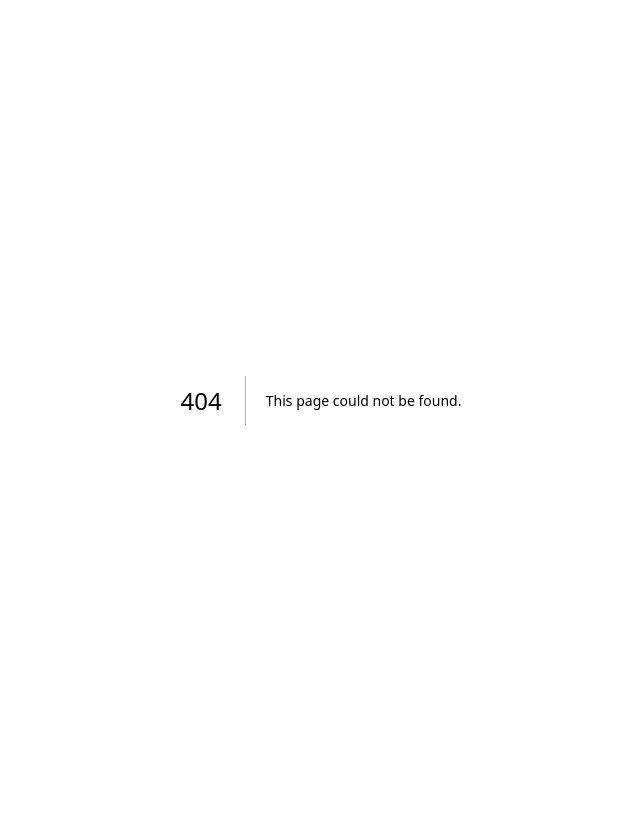
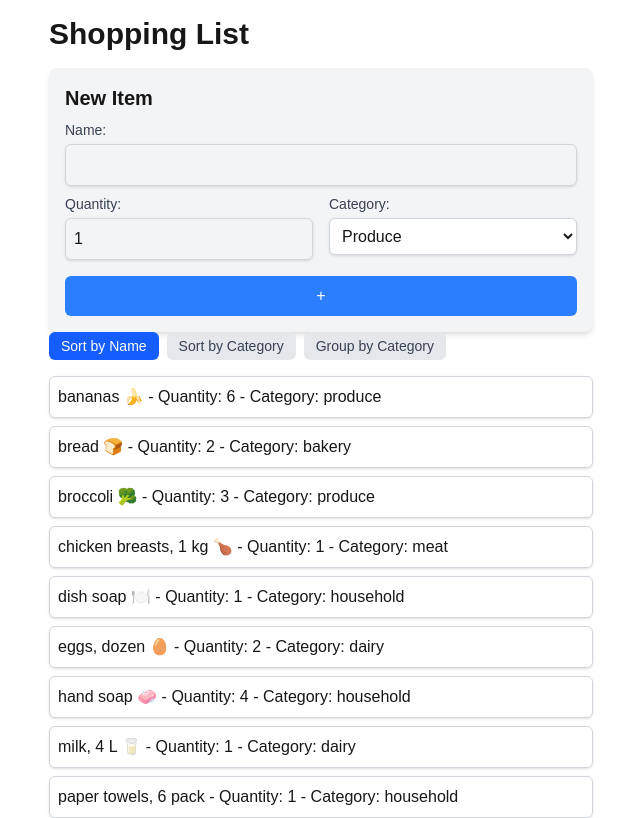
Before and after one commit to Stephen-C-Noh/cprg306-assignments, a Next.js app: page /week-6 in a window 1280 px wide. Before the commit this address had no page. Shown: the top 818 px of the page, without its empty margins (319-959 px from the left). Built offline with nearby package versions, Linux system fonts and the light colour scheme.

Commit message:
Add Week 6 components: NewItem, ItemList, and page integration with sample data

```diff
--- a/app/page.js
+++ b/app/page.js
@@ -31,6 +31,12 @@ export default function Page() {
           Week 5
         </Link>
       </li>
+      <li>
+        <strong>Week 6:</strong>{' '}
+        <Link href="/week-6">
+          Week 6
+        </Link>
+      </li>
     </ul>
     </main>
   );
--- /dev/null
+++ b/app/week-6/Item.js
@@ -0,0 +1,8 @@
+
+export default function Item({name, quantity, category}) {
+  return (
+    <li className="border border-gray-300 rounded-md p-2 shadow-sm">
+      {name} - Quantity: {quantity} - Category: {category}
+    </li>
+  );
+}
--- /dev/null
+++ b/app/week-6/ItemList.js
@@ -0,0 +1,61 @@
+"use client";
+import { useState } from "react";
+import Item from "./Item";
+
+export default function ItemList({ items }) {
+  const [sortBy, setSortBy] = useState("name");
+
+  const buttonBase = "px-3 py-1 rounded-md text-sm font-medium";
+  const activeStyle = "bg-blue-600 text-white";
+  const inactiveStyle = "bg-gray-200 text-gray-700 hover:bg-gray-300 dark:bg-gray-700 dark:text-gray-200 dark:hover:bg-gray-600";
+
+  if (sortBy === "grouped") {
+    const groupedItems = [...items].reduce((acc, item) => {
+      if (!acc[item.category]) acc[item.category] = [];
+      acc[item.category].push(item);
+      return acc;
+    }, {});
+
+    const categories = Object.keys(groupedItems).sort();
+    categories.forEach((cat) => groupedItems[cat].sort((a, b) => a.name.localeCompare(b.name)));
+
+    return (
+      <div>
+        <div className="flex gap-2 mb-4">
+          <button className={`${buttonBase} ${sortBy === "name" ? activeStyle : inactiveStyle}`} onClick={() => setSortBy("name")}>Sort by Name</button>
+          <button className={`${buttonBase} ${sortBy === "category" ? activeStyle : inactiveStyle}`} onClick={() => setSortBy("category")}>Sort by Category</button>
+          <button className={`${buttonBase} ${sortBy === "grouped" ? activeStyle : inactiveStyle}`} onClick={() => setSortBy("grouped")}>Group by Category</button>
+        </div>
+        {categories.map((category) => (
+          <div key={category}>
+            <h2 className="text-xl font-bold capitalize mt-4">{category}</h2>
+            <ul className="space-y-2">
+              {groupedItems[category].map((item) => (
+                <Item key={item.id} {...item} />
+              ))}
+            </ul>
+          </div>
+        ))}
+      </div>
+    );
+  }
+
+  const sortedItems = [...items].sort((a, b) =>
+    a[sortBy].localeCompare(b[sortBy])
+  );
+
+  return (
+    <div>
+      <div className="flex gap-2 mb-4">
+        <button className={`${buttonBase} ${sortBy === "name" ? activeStyle : inactiveStyle}`} onClick={() => setSortBy("name")}>Sort by Name</button>
+        <button className={`${buttonBase} ${sortBy === "category" ? activeStyle : inactiveStyle}`} onClick={() => setSortBy("category")}>Sort by Category</button>
+        <button className={`${buttonBase} ${sortBy === "grouped" ? activeStyle : inactiveStyle}`} onClick={() => setSortBy("grouped")}>Group by Category</button>
+      </div>
+      <ul className="space-y-2">
+        {sortedItems.map((item) => (
+          <Item key={item.id} {...item} />
+        ))}
+      </ul>
+    </div>
+  );
+}
--- /dev/null
+++ b/app/week-6/NewItem.js
@@ -0,0 +1,105 @@
+"use client";
+import { useState } from "react";
+
+export default function NewItem({ onAddItem }) {
+  const [name, setName] = useState("");
+  const [quantity, setQuantity] = useState(1);
+  const [category, setCategory] = useState("produce");
+  const categryOptions = [
+    "produce",
+    "dairy",
+    "bakery",
+    "meat",
+    "frozen foods",
+    "canned goods",
+    "dry goods",
+    "beverages",
+    "snacks",
+    "household",
+    "other"
+  ];
+  function handleSubmit(e) {
+    e.preventDefault();
+    // Create Object: create an item object with the current name, quantity, and category.
+    const id = crypto.randomUUID();
+    const newItem = { id, name, quantity, category };
+    // log the item
+    console.log("New Item:", newItem);
+    // Send item up to parent
+    onAddItem(newItem);
+    // Reset form fields
+    setName("");
+    setQuantity(1);
+    setCategory("produce");
+  }
+  return (
+    <form
+      className="p-4 bg-gray-100 rounded-lg shadow-md dark:bg-gray-800 max-w-xl mx-auto"
+      onSubmit={handleSubmit}
+    >
+      <h2 className="text-xl font-bold mb-2 dark:text-gray-200">New Item</h2>
+      <div className="mb-2">
+        <label className="block text-sm font-medium text-gray-700 dark:text-gray-300" htmlFor="name">Name:</label>
+        <input
+          id="name"
+          name="name"
+          type="text"
+          value={name}
+          required={true}
+          onChange={(e) => setName(e.target.value)}
+          className="mt-1 block w-full border border-gray-300 rounded-md shadow-sm p-2 dark:bg-gray-700 dark:border-gray-600 dark:text-white"
+        />
+      </div>
+      <div className="mb-2 flex flex-row space-x-4">
+        <div className="mb-2 w-full">
+          <label className="block text-sm font-medium text-gray-700 dark:text-gray-300" htmlFor="name">
+            Quantity:
+          </label>
+          <input
+            id="quantity"
+            type="number"
+            name="quantity"
+            min={1}
+            max={99}
+            value={quantity}
+            onChange={(e) => setQuantity(parseInt(e.target.value) || 1)}
+            className="mt-1 block w-full border border-gray-300 rounded-md shadow-sm p-2"
+          />
+        </div>
+        <div className="mb-2 w-full">
+          <label className="block text-sm font-medium text-gray-700 dark:text-gray-300" htmlFor="category">
+            Category:
+          </label>
+          <select
+            id="category"
+            name="category"
+            value={category}
+            onChange={(e) => setCategory(e.target.value)}
+            className="mt-1 block w-full border border-gray-300 rounded-md shadow-sm p-2 bg-white dark:bg-gray-700 dark:border-gray-600 dark:text-white"
+          >
+            {categryOptions.map((category) => (
+              <option key={category} value={category}>
+                {category.charAt(0).toUpperCase() + category.slice(1)}
+              </option>
+            ))}
+            {/* <option value="produce">Produce</option>
+            <option value="dairy">Dairy</option>
+            <option value="bakery">Bakery</option>
+            <option value="meat">Meat</option>
+            <option value="frozen foods">Frozen Foods</option>
+            <option value="canned goods">Canned Goods</option>
+            <option value="dry goods">Dry Goods</option>
+            <option value="beverages">Beverages</option>
+            <option value="snacks">Snacks</option>
+            <option value="household">Household</option>
+            <option value="other">Other</option> */}
+          </select>
+        </div>
+      </div>
+      <button
+        type="submit"
+        className="mt-2 bg-blue-500 text-white px-4 py-2 rounded-md hover:bg-blue-600 mx-auto block w-full"
+        label="+">
+        +
+      </button> </form>);
+}
--- /dev/null
+++ b/app/week-6/items.json
@@ -0,0 +1,74 @@
+[
+  {
+    "id": "1h2GJKH12gkHG31h1H",
+    "name": "milk, 4 L 🥛",
+    "quantity": 1,
+    "category": "dairy"
+  },
+  {
+    "id": "2KJH3k2j3H1k2J3K1H",
+    "name": "bread 🍞",
+    "quantity": 2,
+    "category": "bakery"
+  },
+  {
+    "id": "3h2KJH3k2j3H1k2J3",
+    "name": "eggs, dozen 🥚",
+    "quantity": 2,
+    "category": "dairy"
+  },
+  {
+    "id": "4k2J3K1H2GJKH12gk",
+    "name": "bananas 🍌",
+    "quantity": 6,
+    "category": "produce"
+  },
+  {
+    "id": "5H1h1H2KJH3k2j3H",
+    "name": "broccoli 🥦",
+    "quantity": 3,
+    "category": "produce"
+  },
+  {
+    "id": "6H1k2J3K1H2GJKH1",
+    "name": "chicken breasts, 1 kg 🍗",
+    "quantity": 1,
+    "category": "meat"
+  },
+  {
+    "id": "7gkHG31h1H2KJH3k",
+    "name": "pasta sauce 🍝",
+    "quantity": 3,
+    "category": "canned goods"
+  },
+  {
+    "id": "8j3H1k2J3K1H2GJK",
+    "name": "spaghetti, 454 g 🍝",
+    "quantity": 2,
+    "category": "dry goods"
+  },
+  {
+    "id": "9H12gkHG31h1H2KJ",
+    "name": "toilet paper, 12 pack 🧻",
+    "quantity": 1,
+    "category": "household"
+  },
+  {
+    "id": "10H3k2j3H1k2J3K1",
+    "name": "paper towels, 6 pack",
+    "quantity": 1,
+    "category": "household"
+  },
+  {
+    "id": "11k2J3K1H2GJKH12",
+    "name": "dish soap 🍽️",
+    "quantity": 1,
+    "category": "household"
+  },
+  {
+    "id": "12GJKH12gkHG31h1",
+    "name": "hand soap 🧼",
+    "quantity": 4,
+    "category": "household"
+  }
+]
--- /dev/null
+++ b/app/week-6/page.js
@@ -0,0 +1,21 @@
+"use client";
+import { useState } from "react";
+import ItemList from "./ItemList";
+import NewItem from "./NewItem";
+import itemsData from "./items.json";
+
+export default function Page() {
+  const [items, setItems] = useState(itemsData);
+
+  function handleAddItem(newItem) {
+    setItems([...items, newItem]);
+  }
+
+  return (
+    <main className="p-4 max-w-xl mx-auto">
+      <h1 className="text-3xl font-bold mb-4">Shopping List</h1>
+      <NewItem onAddItem={handleAddItem} />
+      <ItemList items={items} />
+    </main>
+  );
+}
```
